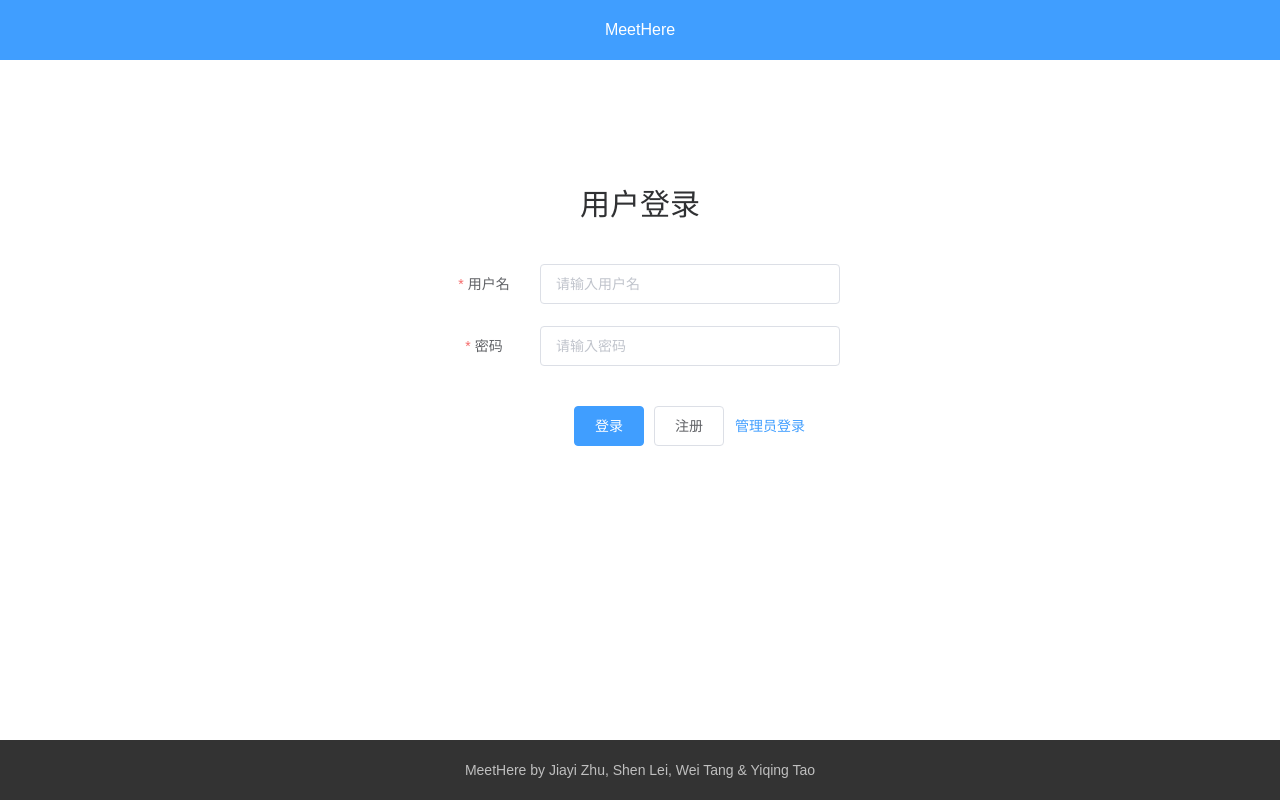
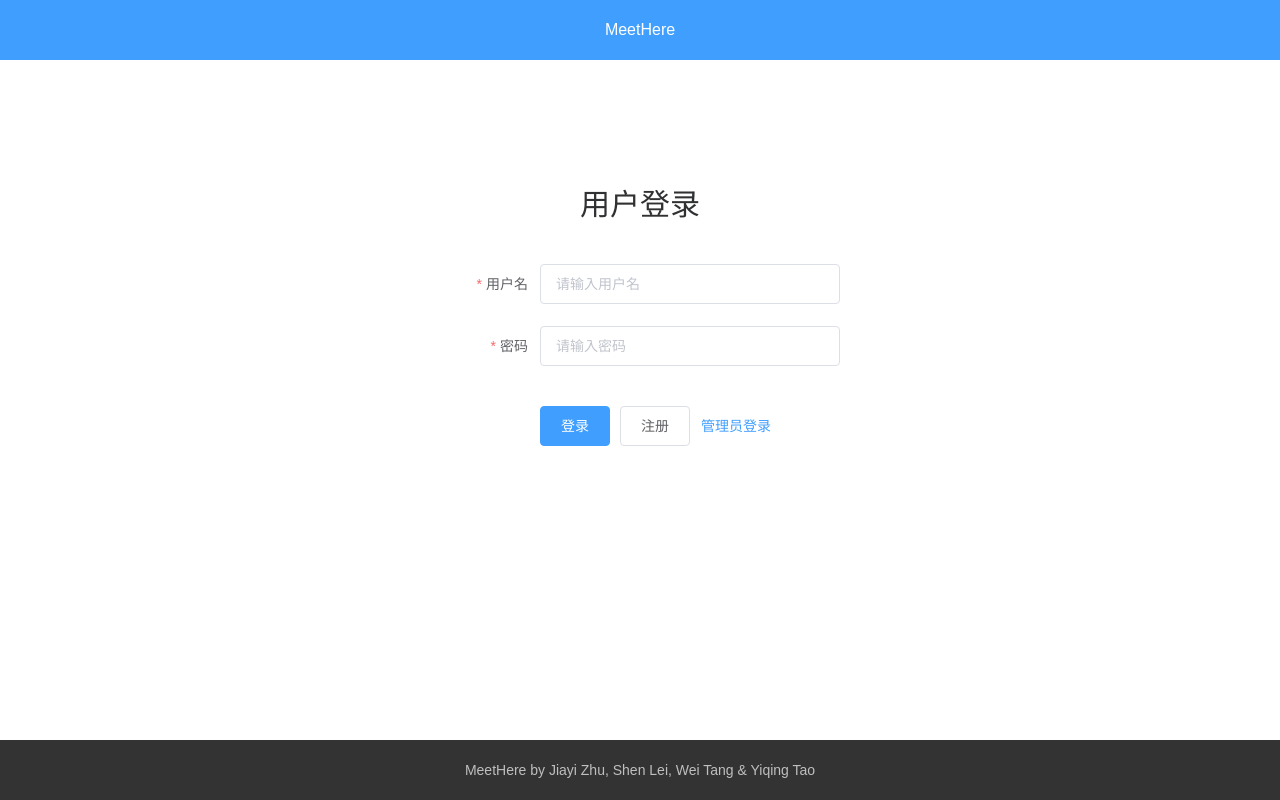
Before and after one commit to yueyue200830/MeetHere, a Vue app in the folder fronend2.0/: page /user/login in a window 1280 px wide. Built offline with nearby package versions, Linux system fonts and the light colour scheme.

Commit message:
Fix some css bugs

```diff
--- a/fronend2.0/src/App.vue
+++ b/fronend2.0/src/App.vue
@@ -20,7 +20,6 @@ export default {
   font-family: Arial, sans-serif;
   -webkit-font-smoothing: antialiased;
   -moz-osx-font-smoothing: grayscale;
-  text-align: center;
   color: #2c3e50;
 }
 
@@ -46,10 +45,6 @@ a:active {color: black}
   width: 100% !important;
 }
 
-.el-form-item__label {
-  text-align: center !important;
-}
-
 img {
   width: auto;
   height: auto;
--- a/fronend2.0/src/components/lightTable.vue
+++ b/fronend2.0/src/components/lightTable.vue
@@ -240,7 +240,7 @@ export default {
 }
 </script>
 
-<style>
+<style scoped>
   .el-table .delete-row {
     background: #909399;
   }
--- a/fronend2.0/src/views/userInfo.vue
+++ b/fronend2.0/src/views/userInfo.vue
@@ -312,12 +312,7 @@ export default {
     margin: 20px auto;
   }
 
-  .button-reset {
-    margin-left: 10px !important;
-  }
-
   .change-title {
-    margin-left: 40px;
     margin-bottom:20px;
     font-size: 18px;
   }
--- a/fronend2.0/src/views/userLogin.vue
+++ b/fronend2.0/src/views/userLogin.vue
@@ -7,10 +7,9 @@
       <div class="user-title">
         用户登录
       </div>
-      <el-form :model="loginForm" ref="loginForm" class="login-form">
+      <el-form :model="loginForm" ref="loginForm" class="login-form" label-width="100px">
         <el-form-item
           label="用户名"
-          label-width="100px"
           :rules="[
               { required: true, message: '用户名不可为空'},
             ]"
@@ -19,7 +18,6 @@
         </el-form-item>
         <el-form-item
           label="密码"
-          label-width="100px"
           :rules="[
               { required: true, message: '密码不可为空'},
             ]"
@@ -126,11 +124,4 @@ export default {
     margin-top: 40px;
   }
 
-  .login-button-submit {
-    margin-left: 100px;
-  }
-
-  .el-button+.el-button {
-    margin-left: 10px;
-  }
 </style>
--- a/fronend2.0/src/views/userMyMessage.vue
+++ b/fronend2.0/src/views/userMyMessage.vue
@@ -246,8 +246,4 @@ export default {
     text-align: center;
   }
 
-  .button-cancel {
-    margin-right: 10px;
-  }
-
 </style>
--- a/fronend2.0/src/views/userOrder.vue
+++ b/fronend2.0/src/views/userOrder.vue
@@ -237,12 +237,4 @@ export default {
   .phone-input {
     width: 250px;
   }
-
-  .button-delete {
-    margin-left: 10px !important;
-  }
-
-  .button-cancel {
-    margin-right: 10px;
-  }
 </style>
```
